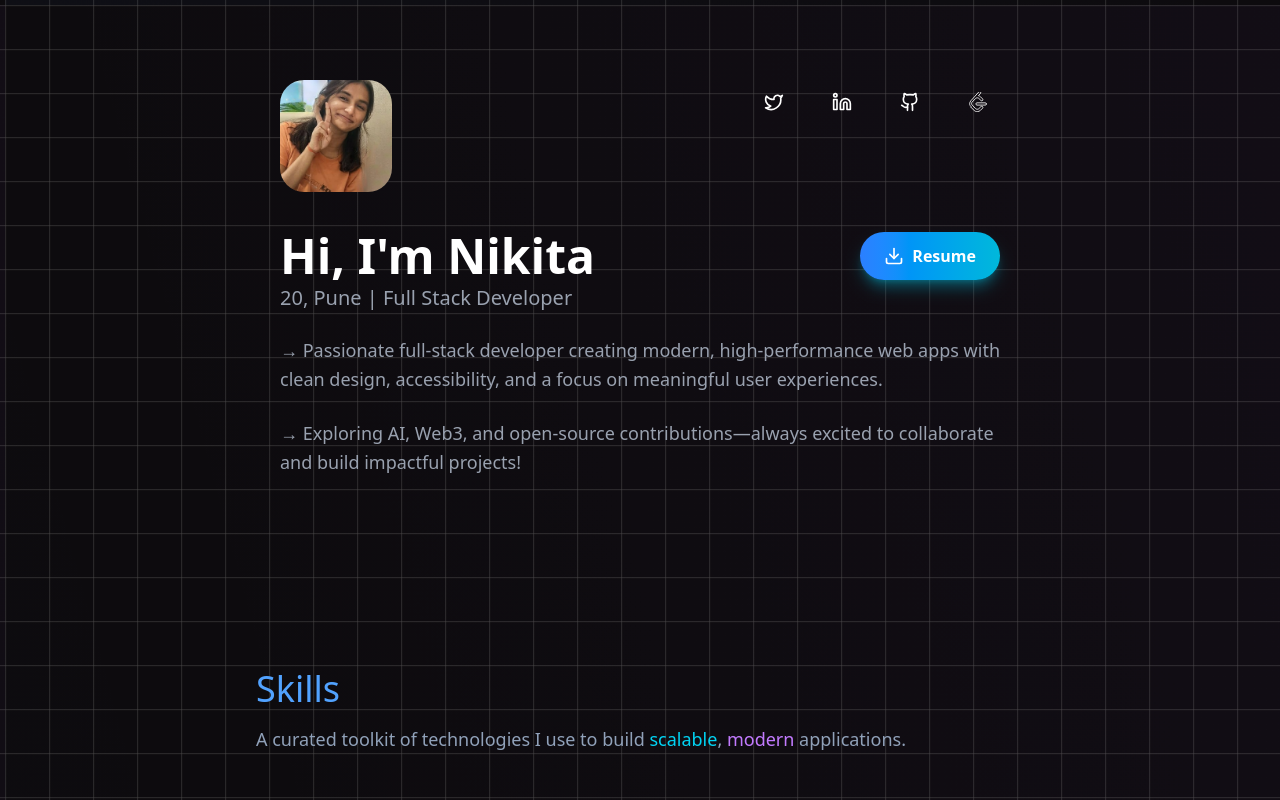
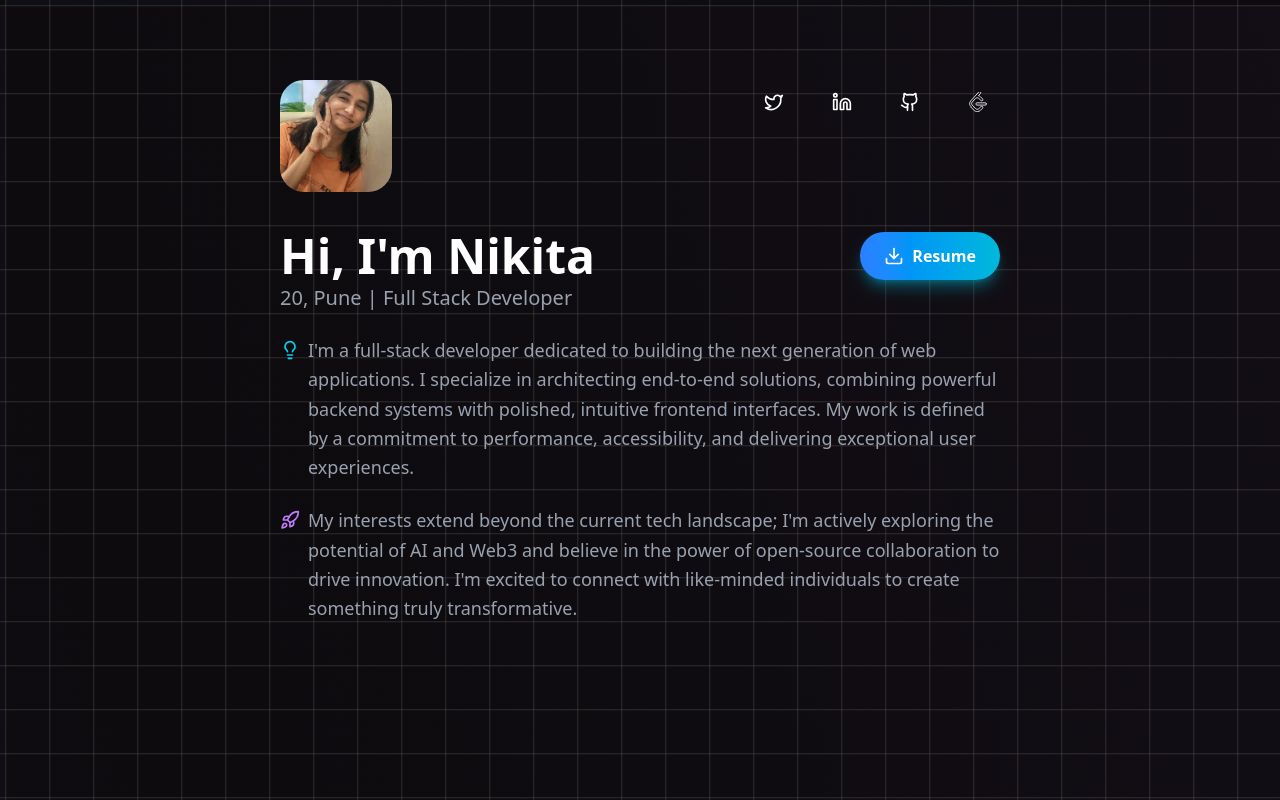
Before and after one commit to nikitachoudhary114/Portfolio, a Next.js app: page / in a window 1280 px wide. Shown: the top 800 px of the page. Built offline with nearby package versions, Linux system fonts and the light colour scheme.

Commit message:
intro changes

```diff
--- a/components/IntroSection.tsx
+++ b/components/IntroSection.tsx
@@ -1,7 +1,7 @@
 "use client";
 
 import Image from "next/image";
-import { Github, Linkedin, Twitter, Download } from "lucide-react";
+import { Github, Linkedin, Twitter, Download, Lightbulb, Rocket } from "lucide-react";
 import React from "react";
 import LeetCodeIcon from "./icons/LeetcodeIcon";
 import { motion } from "framer-motion";
@@ -92,10 +92,10 @@ export default function IntroSection() {
           <div className="flex flex-col sm:flex-row justify-between gap-4 items-start w-full">
             <div className="flex flex-col items-center sm:items-start w-full">
               <h1 className="text-2xl sm:text-4xl md:text-5xl font-bold text-white mb-1 text-center sm:text-left w-full">
-              Hi, I&apos;m Nikita
+                Hi, I&apos;m Nikita
               </h1>
               <p className="text-sm sm:text-base md:text-xl text-gray-400 text-center sm:text-left w-full">
-              20, Pune | Full Stack Developer
+                20, Pune | Full Stack Developer
               </p>
             </div>
 
@@ -115,24 +115,36 @@ export default function IntroSection() {
 
           {/* Intro Text */}
           <motion.p
-            className="text-gray-400 text-sm sm:text-base md:text-lg leading-relaxed"
+            className="flex gap-2 text-gray-400 text-sm sm:text-base md:text-lg leading-relaxed"
             initial={{ opacity: 0, y: 10 }}
             animate={{ opacity: 1, y: 0 }}
             transition={{ delay: 0.5 }}
           >
-            &rarr; Passionate full-stack developer creating modern,
-            high-performance web apps with clean design, accessibility, and a
-            focus on meaningful user experiences.
+            <Lightbulb className="w-5 h-5 flex-shrink-0 text-cyan-400 mt-1" />
+            <span>
+              I'm a full-stack developer dedicated to building the next
+              generation of web applications. I specialize in architecting
+              end-to-end solutions, combining powerful backend systems with
+              polished, intuitive frontend interfaces. My work is defined by a
+              commitment to performance, accessibility, and delivering
+              exceptional user experiences.
+            </span>
           </motion.p>
 
           <motion.p
-            className="text-gray-400 text-sm sm:text-base md:text-lg leading-relaxed"
+            className="flex gap-2 items-start text-gray-400 text-sm sm:text-base md:text-lg leading-relaxed"
             initial={{ opacity: 0, y: 10 }}
             animate={{ opacity: 1, y: 0 }}
             transition={{ delay: 0.6 }}
           >
-            &rarr; Exploring AI, Web3, and open-source contributions—always
-            excited to collaborate and build impactful projects!
+            <Rocket className="w-5 h-5 flex-shrink-0 text-purple-400 mt-1" />
+            <span>
+              My interests extend beyond the current tech landscape; I'm
+              actively exploring the potential of AI and Web3 and believe in the
+              power of open-source collaboration to drive innovation. I'm
+              excited to connect with like-minded individuals to create
+              something truly transformative.
+            </span>
           </motion.p>
         </motion.div>
       </div>
```
